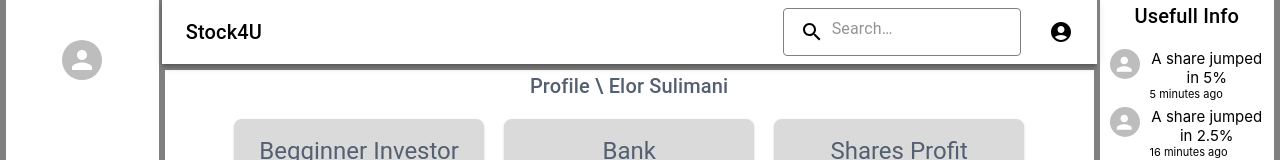
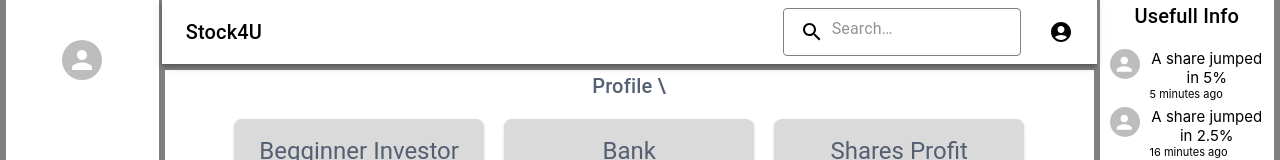
Before and after one commit to amit-10/Stock4U, a React (Create React App) app in the folder FrontEnd/front/: page /profile in a window 1280 px wide. Shown: the top 160 px of the page. Built offline with nearby package versions, Linux system fonts and the light colour scheme; no server answers.

Commit message:
add state for users

```diff
--- a/FrontEnd/front/src/App.js
+++ b/FrontEnd/front/src/App.js
@@ -6,9 +6,11 @@ import Profile from './Pages/Profile/Profile';
 import { BrowserRouter, Routes, Route } from "react-router-dom";
 import Investments from './Pages/Investments/Investments';
 import Leaderboard from './Pages/Leaderboard/Leaderboard';
+import AuthProvider from './Context/auth.context';
 
 function App() {
   return (
+    <AuthProvider>
       <BrowserRouter>
         <div className="App">
           <div class="Panels">
@@ -34,6 +36,7 @@ function App() {
           </div>
         </div>
       </BrowserRouter>
+    </AuthProvider>
   );
 }
 
--- /dev/null
+++ b/FrontEnd/front/src/Context/auth.context.js
@@ -0,0 +1,15 @@
+import { createContext, useState } from 'react';
+
+export const authContext = createContext();
+
+const AuthProvider = ({ children }) => {
+    const [auth, setAuth] = useState({});
+
+    return (
+        <authContext.Provider value={[auth, setAuth]}>
+            {children}
+        </authContext.Provider>
+    );
+};
+
+export default AuthProvider;
--- a/FrontEnd/front/src/Header/Header.js
+++ b/FrontEnd/front/src/Header/Header.js
@@ -1,14 +1,12 @@
 import './Header.css';
 import IconButton from '@mui/material/IconButton';
 import Button from '@mui/material/Button';
-import ManageAccountsIcon from '@mui/icons-material/ManageAccounts';
-import Avatar from '@mui/material/Avatar';
 import TextField from '@mui/material/TextField';
 import Dialog from '@mui/material/Dialog';
 import DialogActions from '@mui/material/DialogActions';
 import DialogContent from '@mui/material/DialogContent';
 import DialogTitle from '@mui/material/DialogTitle';
-import * as React from 'react';
+import { useContext, useState } from 'react';
 import { styled, alpha } from '@mui/material/styles';
 import AppBar from '@mui/material/AppBar';
 import Box from '@mui/material/Box';
@@ -25,6 +23,7 @@ import MailIcon from '@mui/icons-material/Mail';
 import NotificationsIcon from '@mui/icons-material/Notifications';
 import MoreIcon from '@mui/icons-material/MoreVert';
 import axios from 'axios';
+import { authContext } from '../Context/auth.context';
 
 const Search = styled('div')(({ theme }) => ({
   position: 'relative',
@@ -68,14 +67,13 @@ const StyledInputBase = styled(InputBase)(({ theme }) => ({
 
 
 function Header() {
-    const [open, setOpen] = React.useState(false);
-    const [openSignUp, setOpenSignUp] = React.useState(false);
-    const [email, setEmail] = React.useState("");
-    const [password, setPassword] = React.useState("");
+    const [open, setOpen] = useState(false);
+    const [openSignUp, setOpenSignUp] = useState(false);
 
-    const [anchorEl, setAnchorEl] = React.useState(null);
-    const [mobileMoreAnchorEl, setMobileMoreAnchorEl] =
-      React.useState(null);
+    const [auth,setAuth] = useContext(authContext);
+
+    const [anchorEl, setAnchorEl] = useState(null);
+    const [mobileMoreAnchorEl, setMobileMoreAnchorEl] = useState(null);
 
     const isMenuOpen = Boolean(anchorEl);
     const isMobileMenuOpen = Boolean(mobileMoreAnchorEl);
@@ -177,6 +175,7 @@ function Header() {
 
     const handleClose = () => {
       setOpen(false);
+      setOpenSignUp(false);
     };
 
     const handleSignUp = () => {
@@ -187,9 +186,10 @@ function Header() {
 
     const logIn = async (email, password) => {
       try {
+        setAuth({email,password});
+        console.log('auth', auth);
+
         await axios.get(`http://localhost:5266/logIn?email=${email}&password=${password}`);
-        setEmail(email);
-        setPassword(email);
       }
       catch (e)
       {
@@ -203,9 +203,8 @@ function Header() {
           email,
           password
         }
+        setAuth({email,password});
         await axios.post(`http://localhost:5266/signUp`, body);
-        setEmail(email);
-        setPassword(email);
       }
       catch (e)
       {
--- a/FrontEnd/front/src/Pages/Profile/Profile.js
+++ b/FrontEnd/front/src/Pages/Profile/Profile.js
@@ -13,7 +13,8 @@ import TableHead from '@mui/material/TableHead';
 import TableRow from '@mui/material/TableRow';
 import Paper from '@mui/material/Paper';
 import axios from 'axios';
-import { useState, useEffect } from 'react';
+import { useState, useEffect, useContext } from 'react';
+import { authContext } from '../../Context/auth.context';
 
     const StyledTableCell = styled(TableCell)(({ theme }) => ({}));
 
@@ -36,6 +37,8 @@ function Profile() {
     const [bank, setBank] = useState(0);
     const [profit, setProfit] = useState(0);
     const [risk, setRisk] = useState('');
+
+    const [auth,setAuth] = useContext(authContext);
 
 
     useEffect(() => {
@@ -70,7 +73,7 @@ function Profile() {
 
     return (
         <div className="App">
-            <Typography color="#545f71" variant="h6" gutterBottom> Profile \ Elor Sulimani </Typography>
+            <Typography color="#545f71" variant="h6" gutterBottom> Profile \ {auth.email} </Typography>
             <div class="Card-Section">
                 <div class="Card">
                     <Card sx={{ display: 'flex', backgroundColor: '#dadada', color: '#545f71', minWidth: '250px', justifyContent: 'center', borderRadius: '8px', minHeight: '120px' }}>
```
Lines whose indentation alone changed are shown as unchanged.
